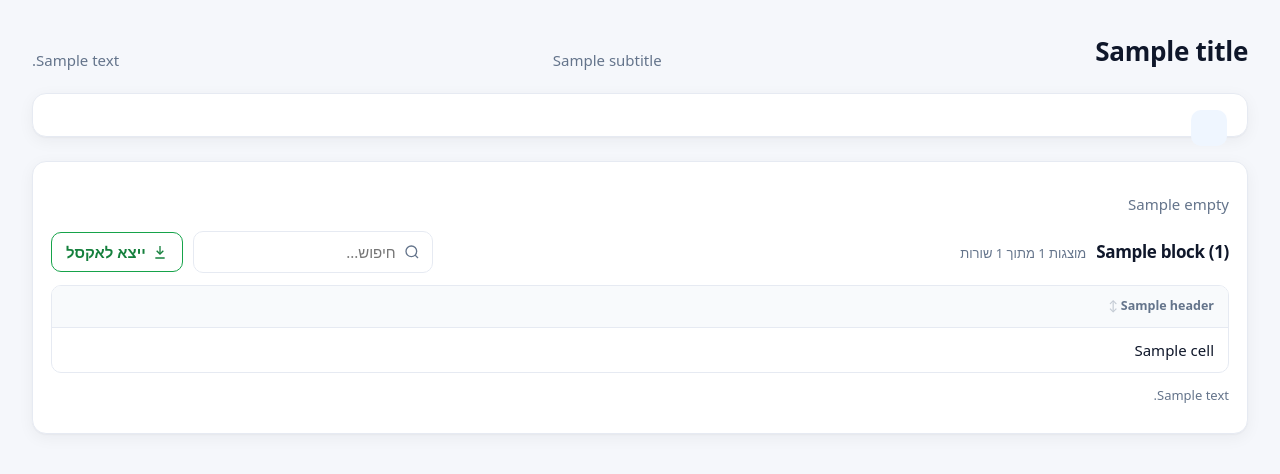
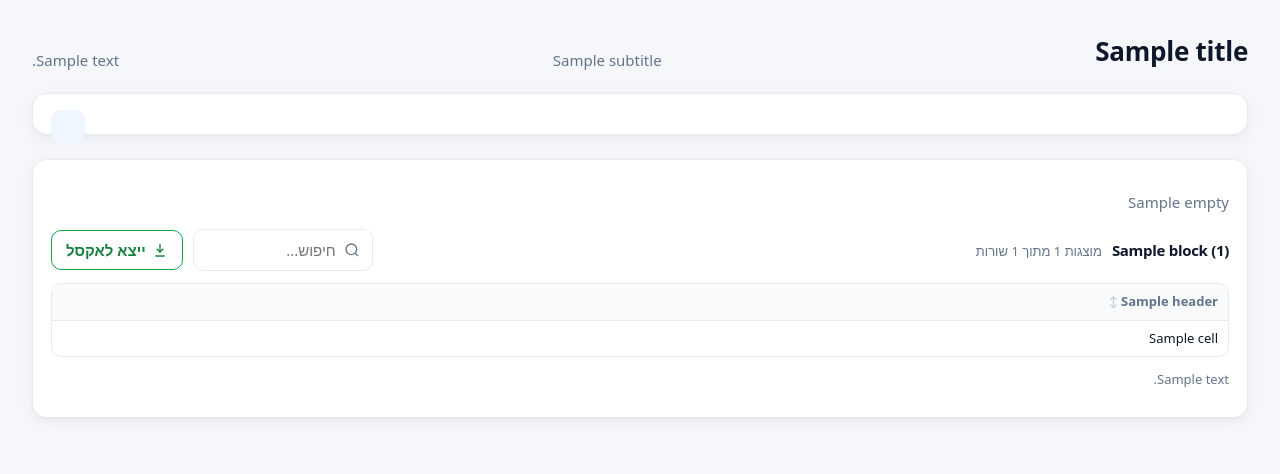
Before and after one commit to Bappito/Cosmetics-Project, a Django app: template erp/templates/erp/dashboard.html in a window 1280 px wide. Shown: the top 474 px of the page. Run offline with Django 5.2, Linux system fonts and the light colour scheme; the template is opened without the code that fills it: most values are stand-ins (such as "Sample title", 1, 10 or a date in 2020); parts of the project's set-up code (start-up, migrations or seed data) failed here and were passed over.

Commit message:
Stat cards and dashboard tables: tidier layout
- Stat card label and value share one column; icon chip aligned with the label
- Denser dashboard tables with a height limit, so more rows fit per panel

Co-Authored-By: Claude Haiku 5.5 <noreply@anthropic.com>

```diff
--- a/erp/static/erp/app.css
+++ b/erp/static/erp/app.css
@@ -648,3 +648,17 @@ tbody tr:hover td { background: var(--surface-2); }
 @media (prefers-reduced-motion: reduce) {
   *, *::before, *::after { animation-duration: 1ms !important; animation-delay: 0ms !important; transition-duration: 1ms !important; scroll-behavior: auto !important; }
 }
+
+/* ---------- Stat cards and dashboard tables (second pass) ----------
+   Label and value share one left-aligned column; the coloured icon chip sits at the
+   reading end, aligned with the label. Dashboard tables are denser, so more rows fit. */
+.metric { padding: 18px 20px 16px; display: flex; flex-direction: column; gap: 6px; }
+.metric::after { inset-inline-start: auto; inset-inline-end: 18px; top: 16px; width: 34px; height: 34px; border-radius: 10px; }
+.metric-label { padding-inline-start: 0; padding-inline-end: 52px; font-size: 13px; line-height: 1.35; }
+.metric-value { margin-top: 0; font-size: 28px; line-height: 1.1; }
+
+.dash-grid .table-wrap { max-height: 320px; }
+.dash-grid th, .dash-grid td { padding: 8px 10px; font-size: 13px; }
+.dash-grid .table-toolbar, .dash-grid .grid-bar { margin-bottom: 8px; }
+.dash-grid .grid-title { font-size: 15px; }
+.dash-grid .grid-tools .grid-searchbox .grid-search { width: 180px; }
```
